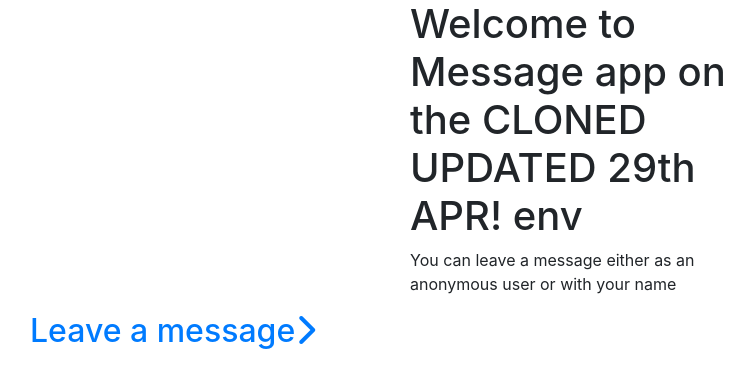
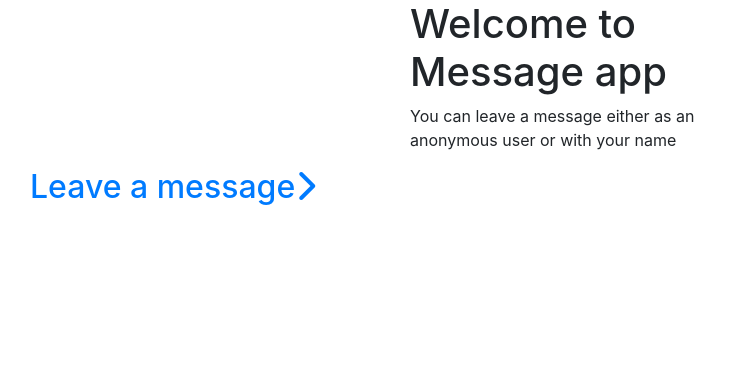
Before and after one commit to germcauley/DevopsProjectPractice, a Flask app: page / in a window 1280 px wide. Shown: the top 388 px of the page, without its empty margins (55-809 px from the left). Run offline with Flask 2, Linux system fonts and the light colour scheme; data that the repository does not hold is empty; some libraries are stand-ins or nearby versions.

Commit message:
Update home page title
remove extra text

```diff
--- a/templates/home.html
+++ b/templates/home.html
@@ -7,7 +7,7 @@
 {% block content %}
 <div class="row">
     <div class="col-sm"></div>
-    <div class="col-sm"><h1>Welcome to Message app on the CLONED UPDATED 29th APR! env</h1>
+    <div class="col-sm"><h1>Welcome to Message app</h1>
         <p>You can leave a message either as an anonymous user or with your name</p></div>
 
 
```
